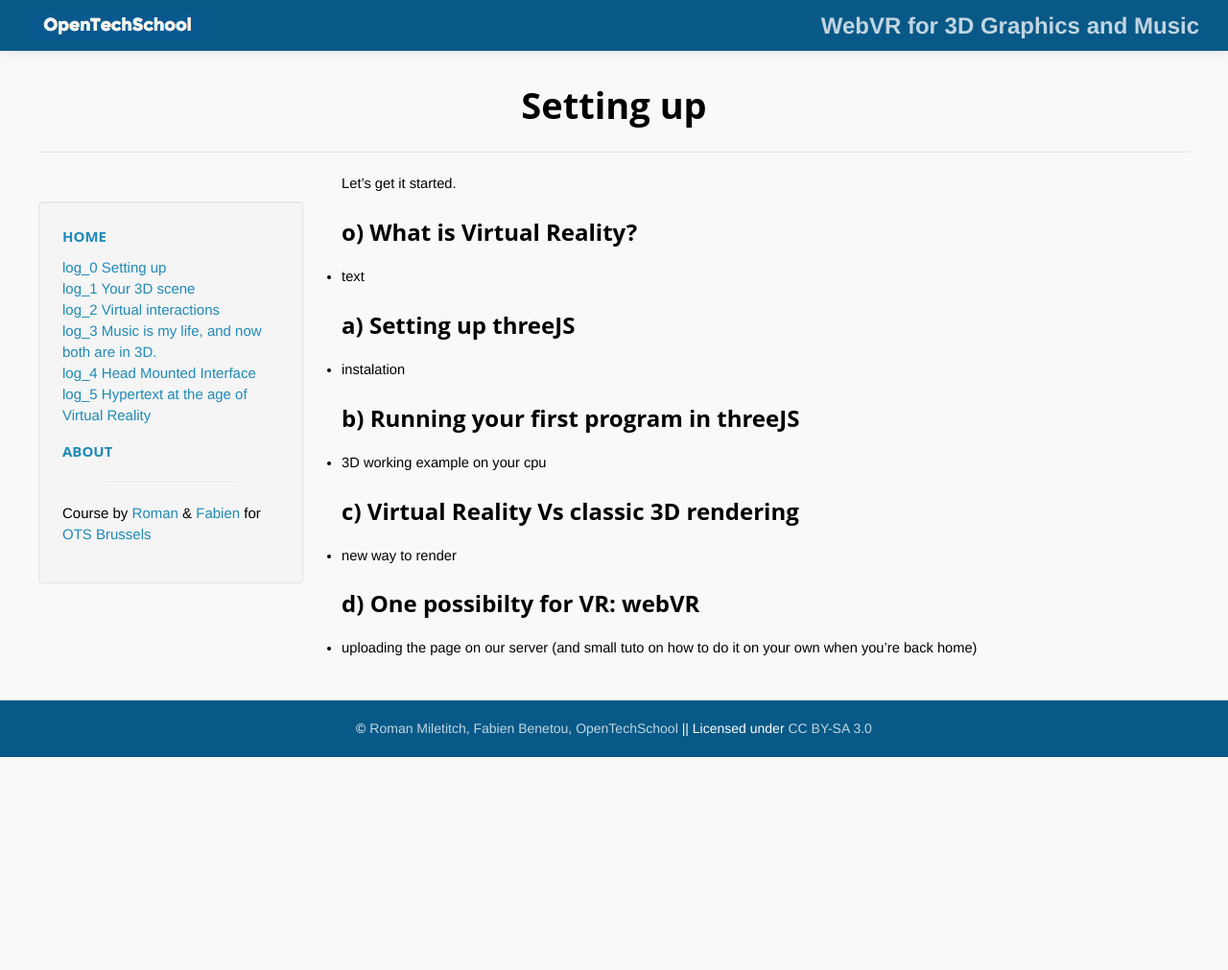
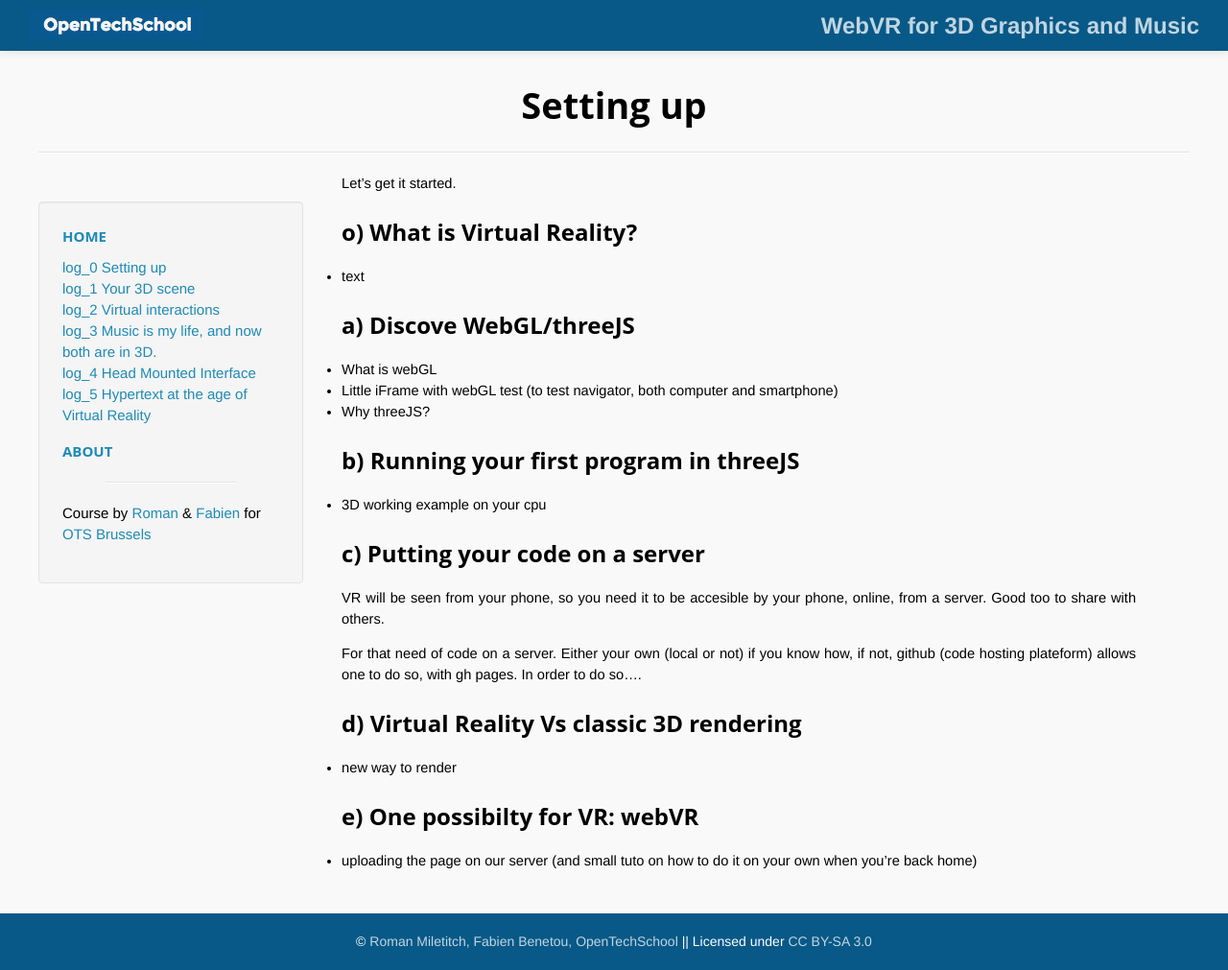
Before and after one commit to OpenTechSchool-Brussels/webVR-for-3D-graphics-and-music, a Jekyll site: the page built from Setting-up.markdown, in a window 1280 px wide. Shown: the whole page at 96% size. Built offline with Jekyll 4.4.1, drawn with Linux system fonts in a browser that asks for light colours; Markdown is read by kramdown in place of the engine named in the settings; before the commit the page ends 900 px from its top, so only the background shows below that.

Commit message:
Added section and better structure for Setting Up

```diff
--- a/Setting-up.markdown
+++ b/Setting-up.markdown
@@ -11,14 +11,22 @@ Let's get it started.
 ## o) What is Virtual Reality?
 * text
 
-## a) Setting up threeJS
-* instalation
+## a) Discove WebGL/threeJS
+* What is webGL
+* Little iFrame with webGL test (to test navigator, both computer and smartphone)
+* Why threeJS?
 
 ## b) Running your first program in threeJS
 * 3D working example on your cpu
 
-## c) Virtual Reality Vs classic 3D rendering
+## c) Putting your code on a server
+VR will be seen from your phone, so you need it to be accesible by your phone, online, from a server.
+Good too to share with others.
+
+For that need of code on a server. Either your own (local or not) if you know how, if not, github (code hosting plateform) allows one to do so, with gh pages. In order to do so....
+
+## d) Virtual Reality Vs classic 3D rendering
 * new way to render
 
-## d) One possibilty for VR: webVR
+## e) One possibilty for VR: webVR
 * uploading the page on our server (and small tuto on how to do it on your own when you're back home)
```
